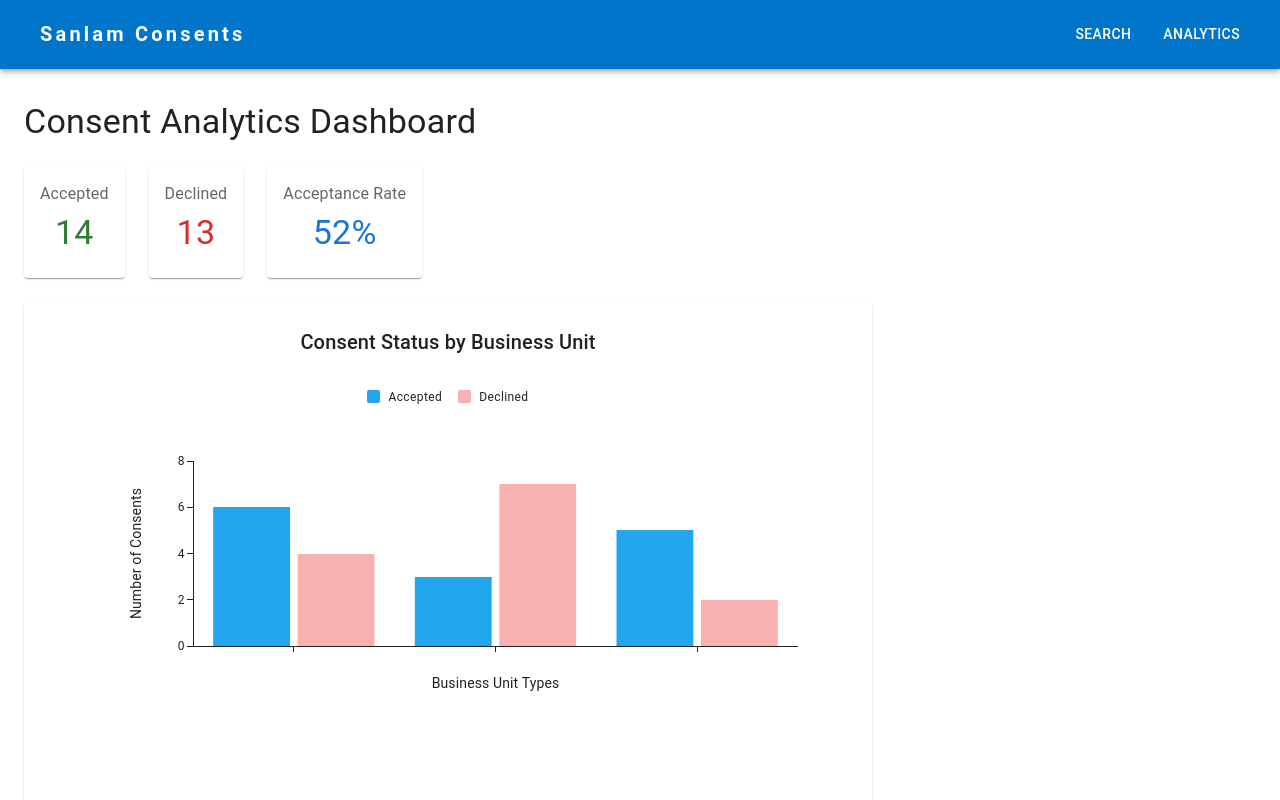
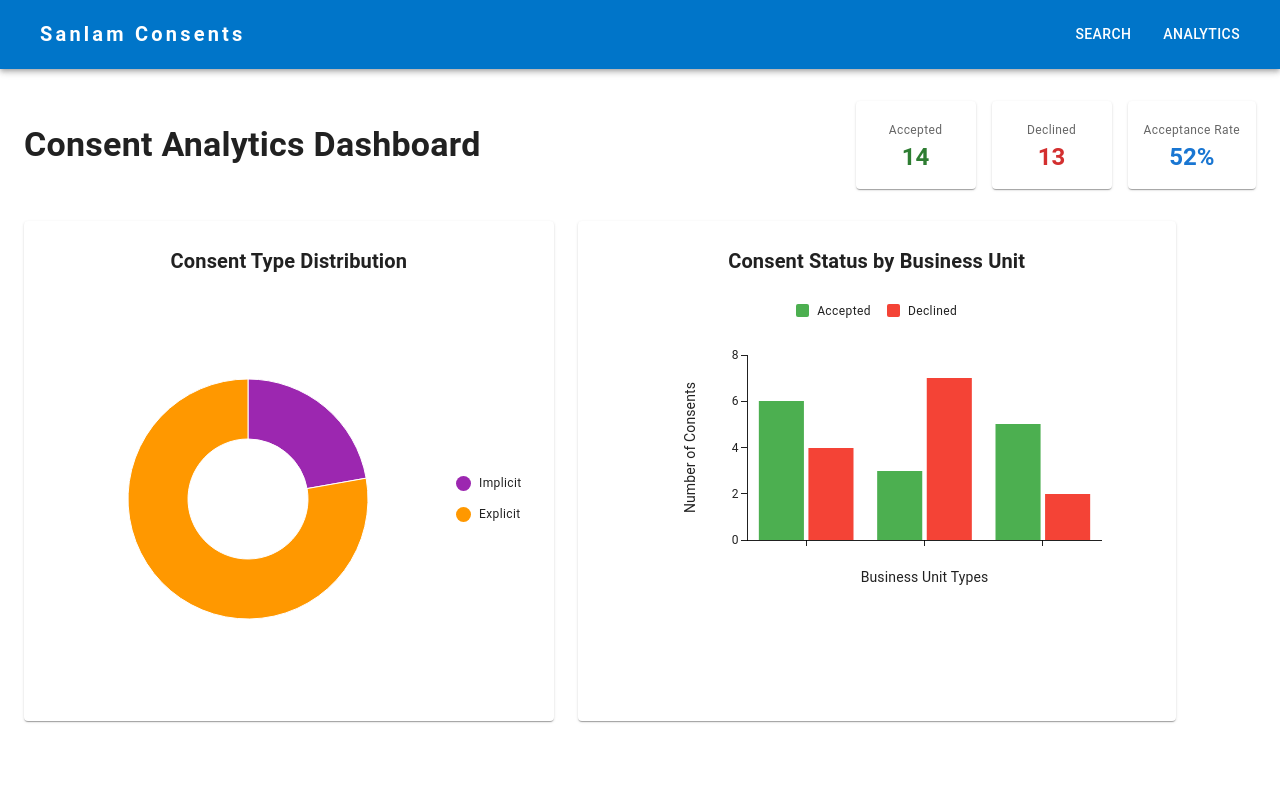
Before and after one commit to Chleo-Smith/Customer-Consent-Management-UIpractice, a React (Create React App) app: page /analytics in a window 1280 px wide. Shown: the top 800 px of the page. Built offline with nearby package versions, Linux system fonts and the light colour scheme; data requests are answered from the project's data file; some icons are missing.

Commit message:
move items on analytics screen

```diff
--- a/src/pages/Analytics.js
+++ b/src/pages/Analytics.js
@@ -127,59 +127,144 @@ export function Analytics() {
 
   return (
     <Container maxWidth="xl" sx={{ mt: 4, mb: 4 }}>
-      {/* Navigation Header */}
-      <Box sx={{ display: "flex", alignItems: "center", mb: 3 }}>
-        <Typography variant="h4">Consent Analytics Dashboard</Typography>
-      </Box>
+      {/* Header with Summary Cards */}
+      <Box
+        sx={{
+          display: "flex",
+          alignItems: "center",
+          justifyContent: "space-between",
+          mb: 4,
+        }}
+      >
+        <Typography variant="h4" sx={{ fontWeight: "bold" }}>
+          Consent Analytics Dashboard
+        </Typography>
 
-      <Grid container spacing={3}>
-        {/* Summary Cards */}
-
-        <Grid item xs={12} sm={6} md={3}>
-          <Card>
-            <CardContent>
-              <Typography color="textSecondary" gutterBottom>
+        {/* Summary Cards in Header */}
+        <Box sx={{ display: "flex", gap: 2 }}>
+          <Card sx={{ minWidth: 120 }}>
+            <CardContent sx={{ p: 2, "&:last-child": { pb: 2 } }}>
+              <Typography color="textSecondary" gutterBottom variant="caption">
                 Accepted
               </Typography>
-              <Typography variant="h4" color="success.main">
+              <Typography
+                variant="h5"
+                color="success.main"
+                sx={{ fontWeight: "bold" }}
+              >
                 {totalAccepted}
               </Typography>
             </CardContent>
           </Card>
-        </Grid>
 
-        <Grid item xs={12} sm={6} md={3}>
-          <Card>
-            <CardContent>
-              <Typography color="textSecondary" gutterBottom>
+          <Card sx={{ minWidth: 120 }}>
+            <CardContent sx={{ p: 2, "&:last-child": { pb: 2 } }}>
+              <Typography color="textSecondary" gutterBottom variant="caption">
                 Declined
               </Typography>
-              <Typography variant="h4" color="error.main">
+              <Typography
+                variant="h5"
+                color="error.main"
+                sx={{ fontWeight: "bold" }}
+              >
                 {totalDeclined}
               </Typography>
             </CardContent>
           </Card>
-        </Grid>
 
-        <Grid item xs={12} sm={6} md={3}>
-          <Card>
-            <CardContent>
-              <Typography color="textSecondary" gutterBottom>
+          <Card sx={{ minWidth: 120 }}>
+            <CardContent sx={{ p: 2, "&:last-child": { pb: 2 } }}>
+              <Typography color="textSecondary" gutterBottom variant="caption">
                 Acceptance Rate
               </Typography>
-              <Typography variant="h4" color="primary.main">
+              <Typography
+                variant="h5"
+                color="primary.main"
+                sx={{ fontWeight: "bold" }}
+              >
                 {acceptanceRate}%
               </Typography>
             </CardContent>
           </Card>
+        </Box>
+      </Box>
+
+      <Grid container spacing={3}>
+        {/* Pie Chart - Left Side */}
+        <Grid item xs={12} md={6}>
+          <Paper
+            sx={{
+              p: 3,
+              height: "500px",
+              display: "flex",
+              flexDirection: "column",
+            }}
+          >
+            <Typography
+              variant="h6"
+              sx={{ mb: 3, textAlign: "center", fontWeight: "bold" }}
+            >
+              Consent Type Distribution
+            </Typography>
+            <Box
+              sx={{
+                flexGrow: 1,
+                display: "flex",
+                alignItems: "center",
+                justifyContent: "center",
+              }}
+            >
+              {implicitCount > 0 || explicitCount > 0 ? (
+                <PieChart
+                  series={[
+                    {
+                      innerRadius: 60,
+                      outerRadius: 120,
+                      data: [
+                        {
+                          id: 0,
+                          value: implicitCount,
+                          label: "Implicit",
+                          color: "#9c27b0",
+                        },
+                        {
+                          id: 1,
+                          value: explicitCount,
+                          label: "Explicit",
+                          color: "#ff9800",
+                        },
+                      ],
+                    },
+                  ]}
+                  width={400}
+                  height={350}
+                />
+              ) : (
+                <Typography color="textSecondary" align="center">
+                  No consent type data available
+                </Typography>
+              )}
+            </Box>
+          </Paper>
         </Grid>
 
-        {/* Bar Chart */}
-        <Grid item xs={12}>
-          <Paper sx={{ p: 3 }}>
-            <Typography variant="h6" sx={{ mb: 3 }}>
+        {/* Bar Chart - Right Side */}
+        <Grid item xs={12} md={6}>
+          <Paper sx={{ p: 3, height: "500px" }}>
+            <Typography
+              variant="h6"
+              sx={{ mb: 3, textAlign: "center", fontWeight: "bold" }}
+            >
               Consent Status by Business Unit
             </Typography>
+            <Box
+              sx={{
+                display: "flex",
+                justifyContent: "center",
+                alignItems: "center",
+                height: "400px",
+              }}
+            >
               {businessUnitData.length > 0 ? (
                 <BarChart
                   dataset={businessUnitData}
@@ -192,7 +277,7 @@ export function Analytics() {
                       tickLabelStyle: {
                         angle: -45,
                         textAnchor: "end",
-                      fontSize: 12,
+                        fontSize: 11,
                         fontWeight: "bold",
                       },
                     },
@@ -206,64 +291,24 @@ export function Analytics() {
                     {
                       dataKey: "accepted",
                       label: "Accepted",
-                    color: "#22a7eeff",
+                      color: "#4caf50",
                     },
                     {
                       dataKey: "declined",
                       label: "Declined",
-                    color: "#e700004f",
+                      color: "#f44336",
                     },
                   ]}
-                width={800}
-                height={400}
-                margin={{ left: 80, right: 50, top: 50, bottom: 120 }}
+                  width={550}
+                  height={380}
+                  margin={{ left: 80, right: 50, top: 30, bottom: 120 }}
                 />
               ) : (
                 <Typography color="textSecondary" align="center">
                   No consent data available
                 </Typography>
               )}
-          </Paper>
-        </Grid>
-
-        {/* Pie Chart for Implicit vs Explicit Approvals */}
-        <Grid item xs={12} md={6}>
-          <Paper sx={{ p: 3 }}>
-            <Typography variant="h6" sx={{ mb: 3 }}>
-              Consent Type Distribution
-            </Typography>
-            {implicitCount > 0 || explicitCount > 0 ? (
-              <Box sx={{ display: "flex", justifyContent: "center" }}>
-                <PieChart
-                  series={[
-                    {
-                      innerRadius: 50,
-                      outerRadius: 100,
-                      data: [
-                        {
-                          id: 0,
-                          value: implicitCount,
-                          label: "Implicit",
-                          color: "#2196f3",
-                        },
-                        {
-                          id: 1,
-                          value: explicitCount,
-                          label: "Explicit",
-                          color: "#e700004f",
-                        },
-                      ],
-                    },
-                  ]}
-                  width={400}
-                  height={300}
-                />
             </Box>
-            ) : (
-              <Typography color="textSecondary" align="center">
-                No consent type data available
-              </Typography>
-            )}
           </Paper>
         </Grid>
       </Grid>
```
Lines whose indentation alone changed are shown as unchanged.
